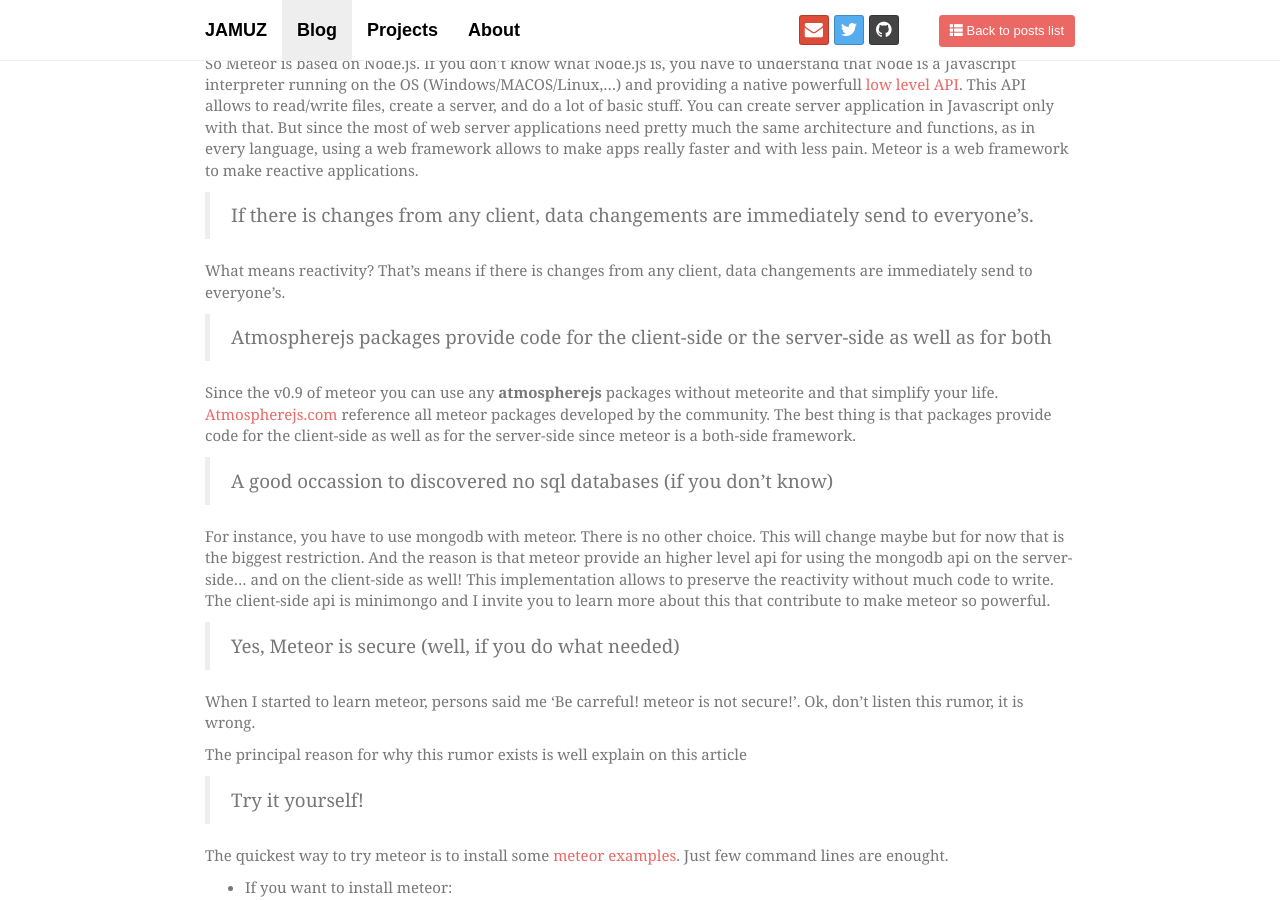
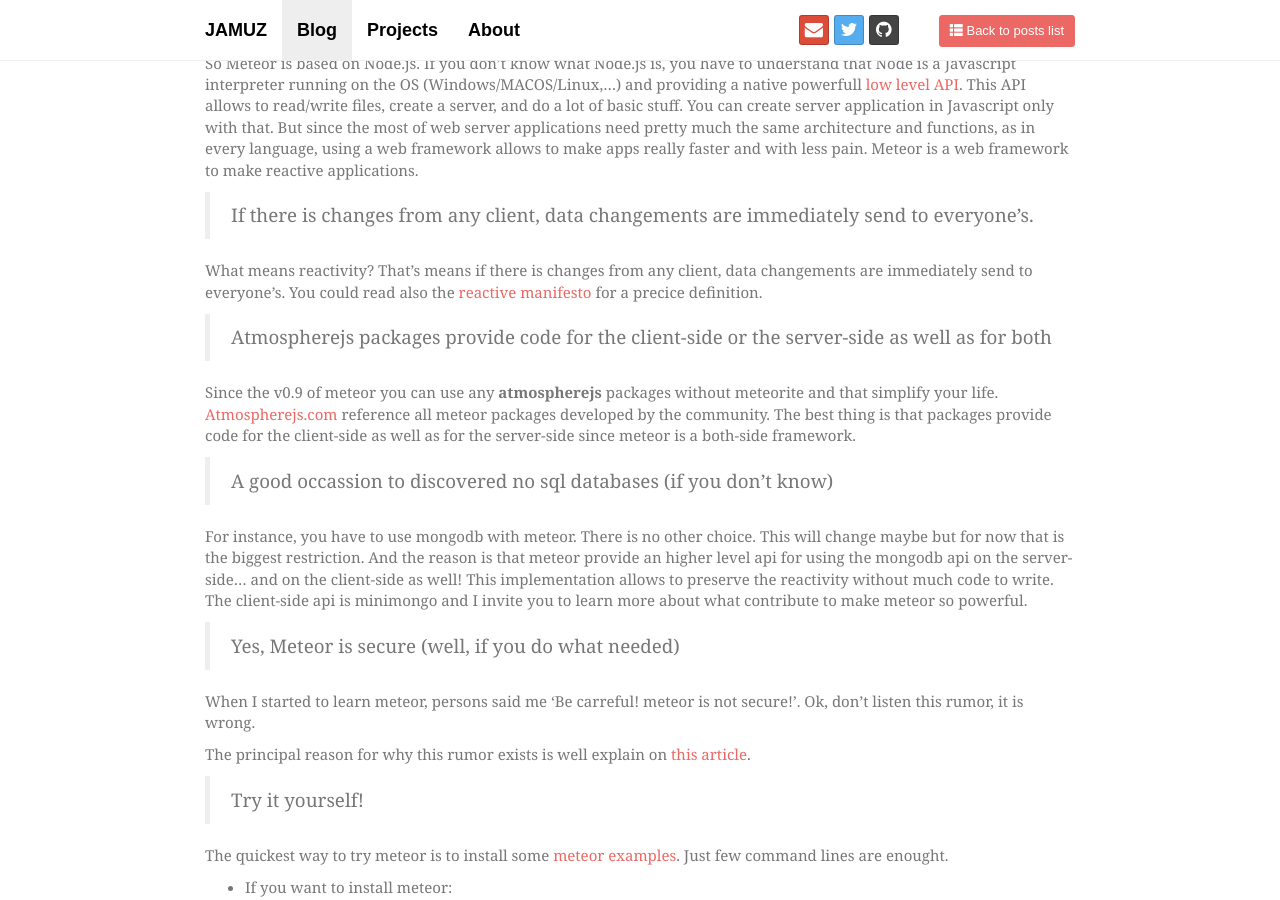
Before and after one commit to francoiscabrol/francoiscabrol.github.source, a Jekyll site: the page built from blog/_posts/2014-08-30-i-tried-meteor.markdown, in a window 1280 px wide and 900 px high, scrolled down 369 px. Built offline with Jekyll 4.4.1, drawn with Linux system fonts in a browser that asks for light colours; nearby versions of some CDN libraries; some web fonts are replaced.

Commit message:
Modified article

```diff
--- a/blog/_posts/2014-08-30-i-tried-meteor.markdown
+++ b/blog/_posts/2014-08-30-i-tried-meteor.markdown
@@ -11,7 +11,7 @@
 
 > If there is changes from any client, data changements are immediately send to everyone’s.
 
-What means reactivity? That's means if there is changes from any client, data changements are immediately send to everyone's.
+What means reactivity? That's means if there is changes from any client, data changements are immediately send to everyone's. You could read also the [reactive manifesto](http://www.reactivemanifesto.org) for a precice definition.
 
 > Atmospherejs packages provide code for the client-side or the server-side as well as for both
 
@@ -19,13 +19,13 @@
 
 > A good occassion to discovered no sql databases (if you don't know)
 
-For instance, you have to use mongodb with meteor. There is no other choice. This will change maybe but for now that is the biggest restriction. And the reason is that meteor provide an higher level api for using the mongodb api on the server-side... and on the client-side as well! This implementation allows to preserve the reactivity without much code to write. The client-side api is minimongo and I invite you to learn more about this that contribute to make meteor so powerful.
+For instance, you have to use mongodb with meteor. There is no other choice. This will change maybe but for now that is the biggest restriction. And the reason is that meteor provide an higher level api for using the mongodb api on the server-side... and on the client-side as well! This implementation allows to preserve the reactivity without much code to write. The client-side api is minimongo and I invite you to learn more about what contribute to make meteor so powerful.
 
 > Yes, Meteor is secure (well, if you do what needed)
 
 When I started to learn meteor, persons said me 'Be carreful! meteor is not secure!'. Ok, don't listen this rumor, it is wrong.
 
-The principal reason for why this rumor exists is well explain on this article
+The principal reason for why this rumor exists is well explain on [this article](https://www.discovermeteor.com/blog/meteor-and-security/).
 
 > Try it yourself!
 
```
